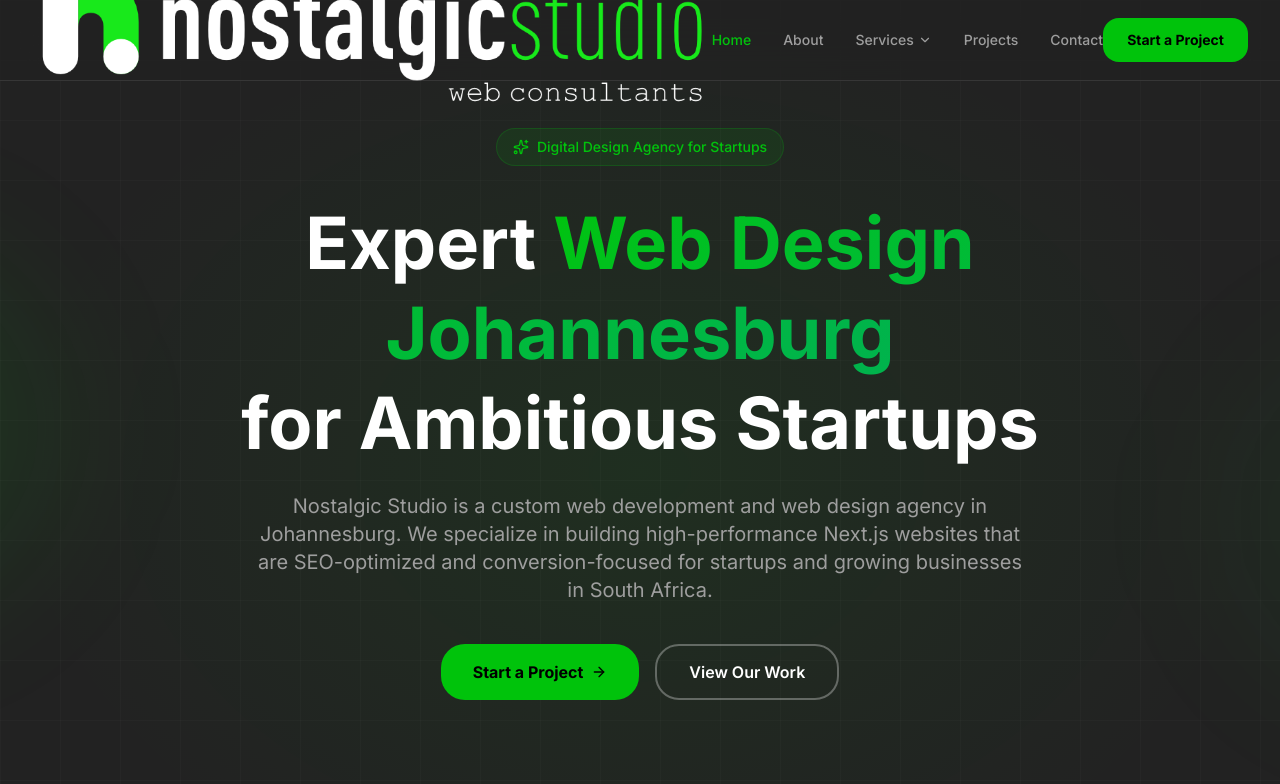
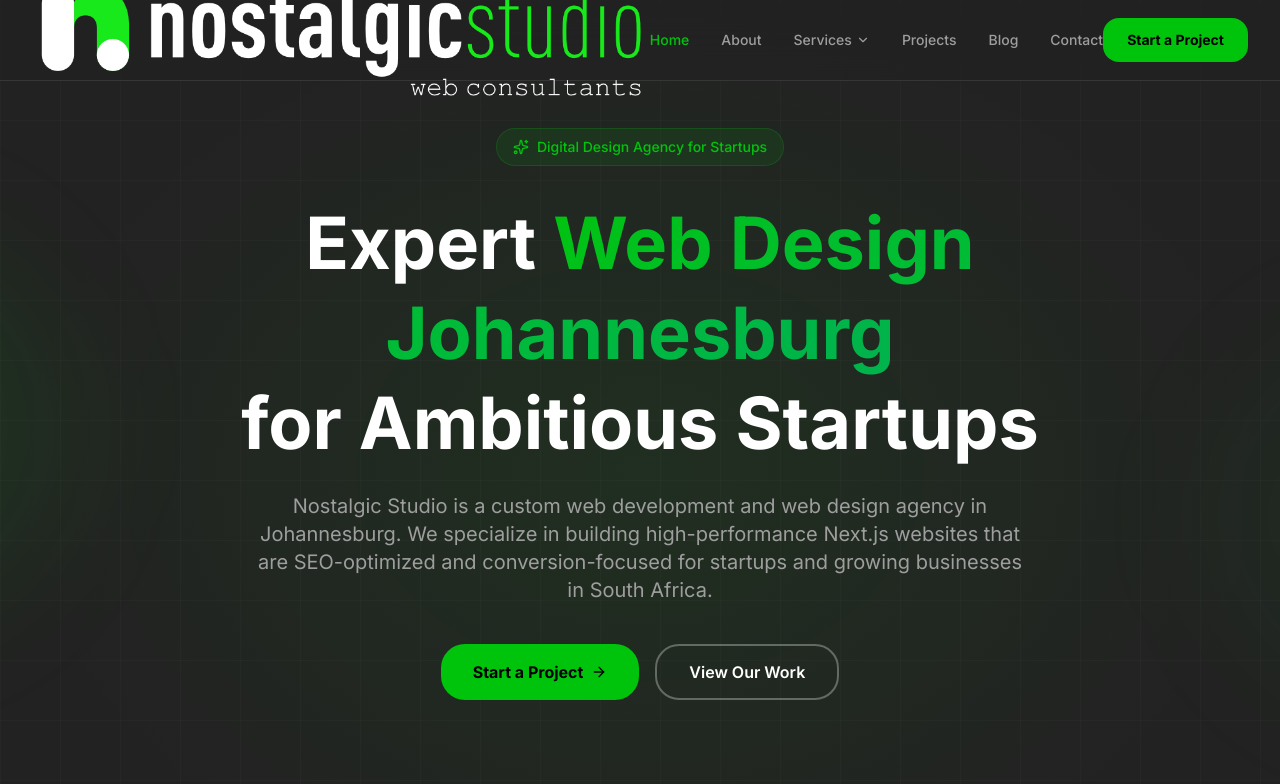
Before and after one commit to Mphomo0/nostalgic-studio, a Next.js app: page / in a window 1280 px wide. Shown: the top 784 px of the page. Built offline with nearby package versions, Linux system fonts and the light colour scheme.

Commit message:
fix: add Blog to navbar and footer navigation to resolve orphaned pages in sitemap

```diff
--- a/components/layout/Footer.tsx
+++ b/components/layout/Footer.tsx
@@ -16,6 +16,7 @@ const Footer = () => {
       { name: 'About', path: '/about' },
       { name: 'Services', path: '/services' },
       { name: 'Projects', path: '/projects' },
+      { name: 'Blog', path: '/blog' },
       { name: 'Contact', path: '/contact' },
     ],
     services: [
@@ -166,7 +167,7 @@ const Footer = () => {
             © {currentYear} Nostalgic Studio. All rights reserved.
             <span className="mx-2 hidden md:inline opacity-30">|</span>
             <span className="block md:inline mt-1 md:mt-0 font-medium opacity-80 uppercase tracking-tighter text-[10px]">
-              Last Updated: April 06, 2026
+              Last Updated: April 15, 2026
             </span>
           </p>
           <div className="flex gap-6">
--- a/components/layout/Navbar.tsx
+++ b/components/layout/Navbar.tsx
@@ -32,6 +32,7 @@ const navLinks = [
   { name: 'About', path: '/about' },
   { name: 'Services', path: '/services', dropdown: true },
   { name: 'Projects', path: '/projects' },
+  { name: 'Blog', path: '/blog' },
   { name: 'Contact', path: '/contact' },
 ]
 
```
